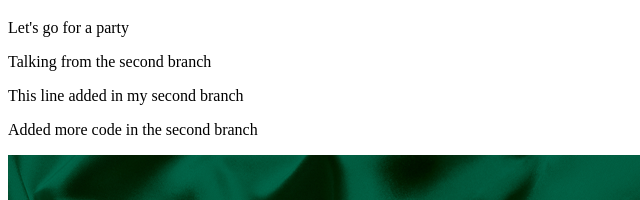
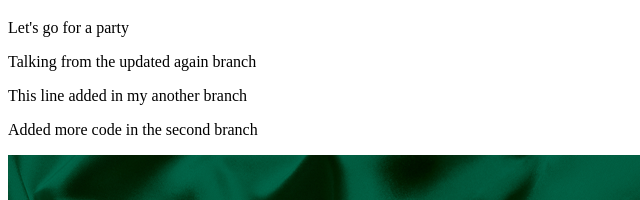
Before and after one commit to Nazmus-Salehin/my-first-website, a plain HTML site: page index.html in a window 1280 px wide. Shown: the part 148-348 px from the top of the page, 0-640 px from the left. Drawn offline with Linux system fonts and the light colour scheme.

Commit message:
changing the same thing

```diff
--- a/index.html
+++ b/index.html
@@ -10,8 +10,8 @@
     <h2>Look mama,i am using github</h2>
     <h5>Okay,i agree with you.</h5>
     <p>Let's go for a party</p>
-    <p>Talking from the second branch</p>
-    <p>This line added in my second branch</p>
+    <p>Talking from the updated again branch</p>
+    <p>This line added in my another branch</p>
     <p>Added more code in the second branch</p>
     <img src="flag.png" alt="">
 </body>
```
